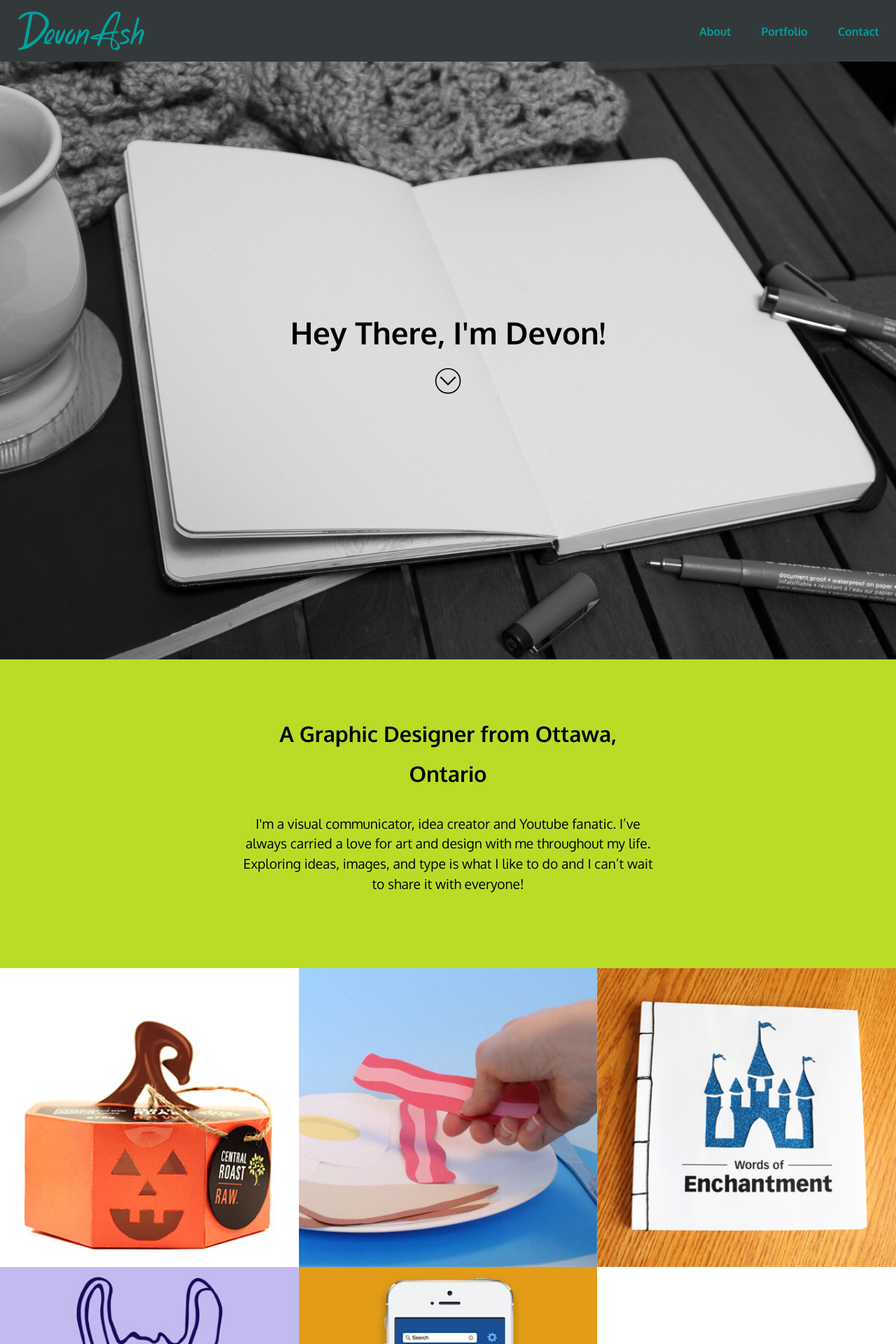
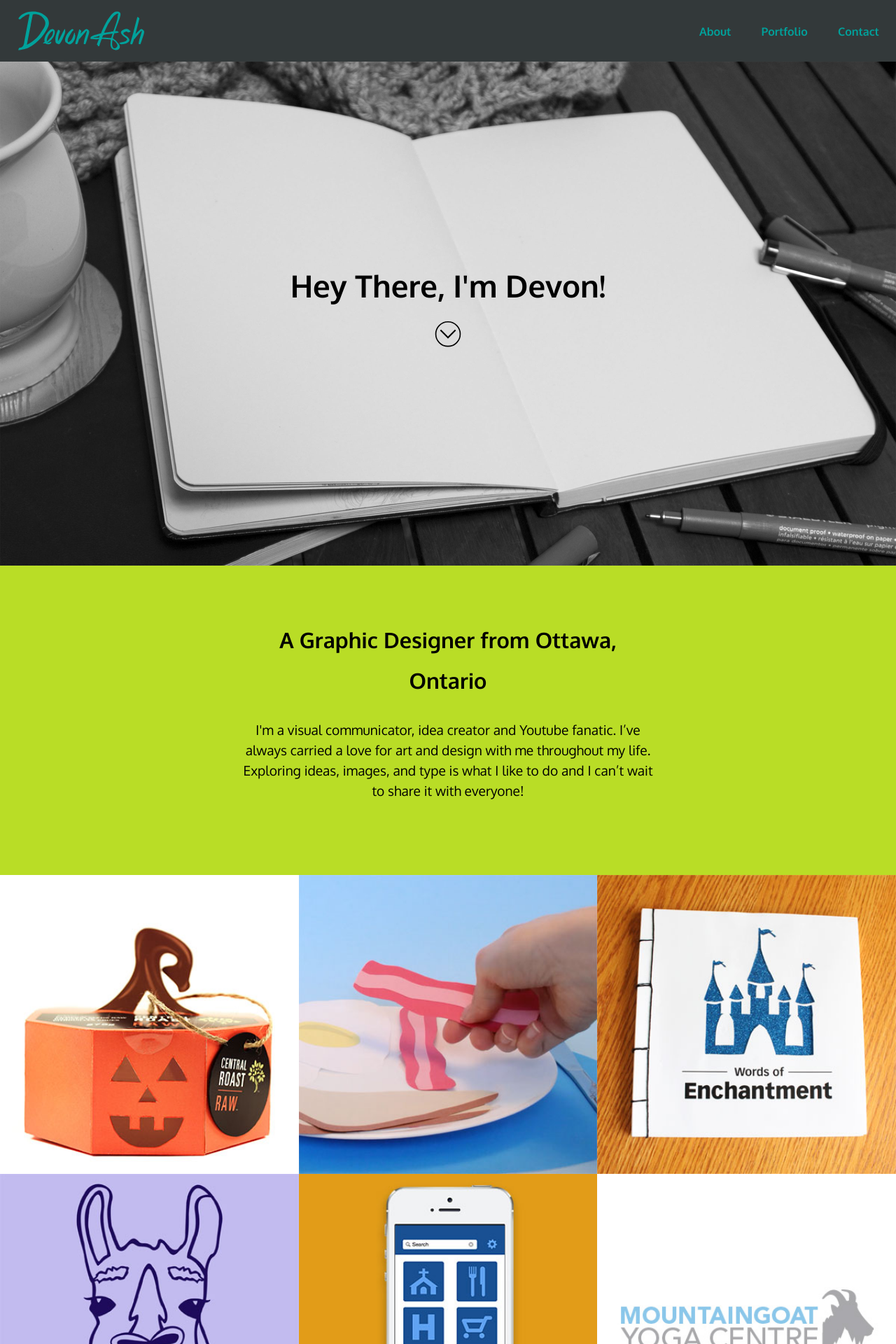
Before and after one commit to devonash/portfolio, a Jekyll site: the page built from index.html, in a window 1280 px wide. Shown: the top 1920 px of the page at 70% size. Built offline with Jekyll 4.4.1, drawn with Linux system fonts in a browser that asks for light colours.

Commit message:
Re-sized billboard image

```diff
--- a/index.html
+++ b/index.html
@@ -27,7 +27,7 @@
         </div>
 			</div>
 		<div class="intro">
-            <img class="billboard" src="img/sketchbook-scene.jpg" alt="Photo decoration of a Sketchbook">
+            <img class="billboard" src="img/sketchbook-scene-bw.jpg" alt="Photo decoration of a Sketchbook">
 			<div class="billboard-text">
             <h1 class="push-0 yotta">Hey There, I'm Devon!</h1>
 			<a href="#main" aria-label="Skip to Main Content"><img class="down-arrow" src="{{site.baseurl}}/img/down-arrow.svg" alt="Down Arrow"></a>
```
Also changed, not shown: img/sketchbook-scene-bw.jpg (added).
